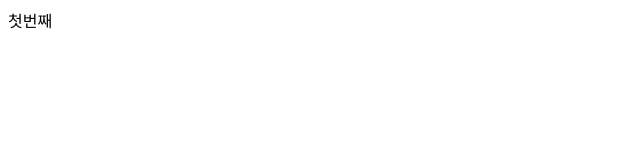
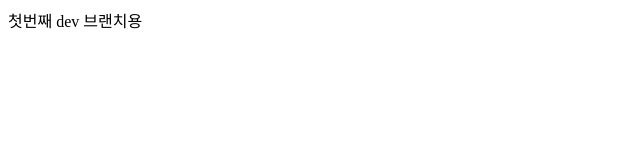
Before and after one commit to SOUL197/test, a plain HTML site: page index.html in a window 1280 px wide. Shown: the whole page, without its empty margins (0-640 px from the left). Drawn offline with Linux system fonts and the light colour scheme.

Commit message:
branch test

```diff
--- a/index.html
+++ b/index.html
@@ -1,5 +1,6 @@
 <html>
 <body>
 첫번째
+dev 브랜치용
 </body>
 </html>
```
